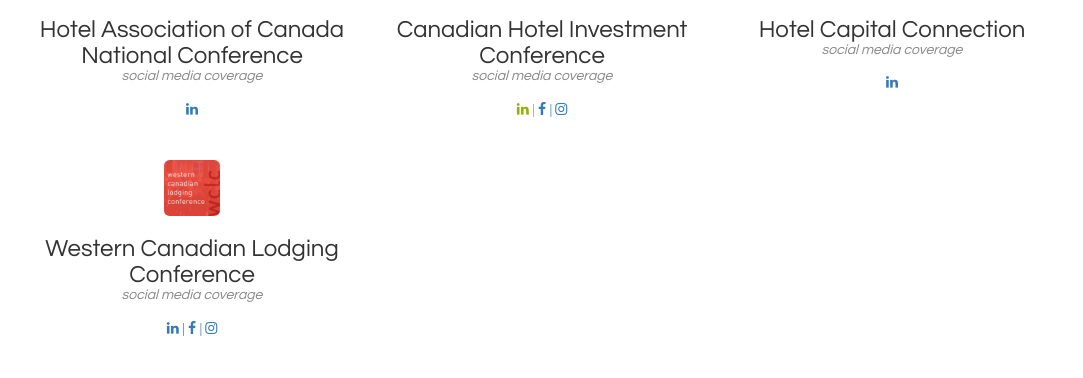
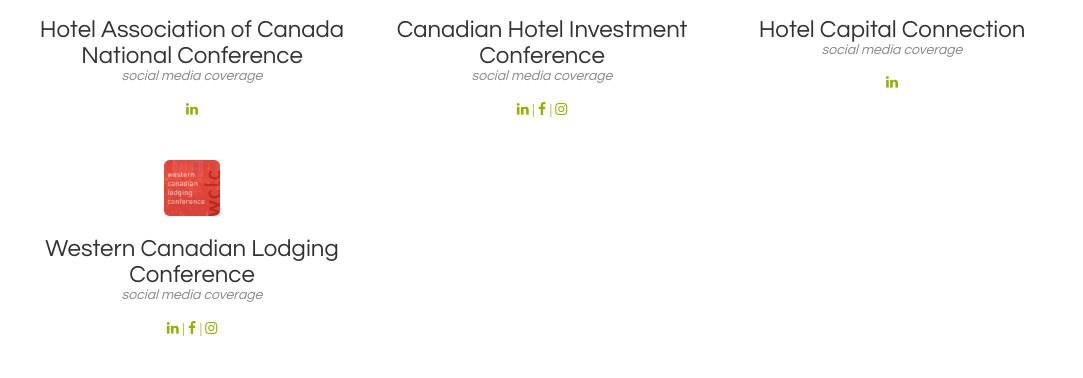
Before and after one commit to SimonDef/Maggie-Resume, a plain HTML site: page index.html in a window 1280 px wide. Shown: the part 4013-4391 px from the top of the page, without its empty margins (98-1181 px from the left). Drawn offline with nearby package versions, Linux system fonts and the light colour scheme.

Commit message:
Update index.html

```diff
--- a/index.html
+++ b/index.html
@@ -293,21 +293,21 @@
 					<img src="HACC.png">
 					<h3>Hotel Association of Canada National Conference</h3>
 					<p>social media coverage</p>
-					<a href="https://www.linkedin.com/feed/hashtag/hac2020/" class="fa fa-linkedin"></a>
+					<a href="https://www.linkedin.com/feed/hashtag/hac2020/" class="fa fa-linkedin" style="color:#95af04;"></a>
 				</div>
 				<div class="grid-2">
 					<img src="CHIC-logo-300x300.jpg">
 					<h3>Canadian Hotel Investment Conference</h3>
 					<p>social media coverage</p>
 					<a href="https://www.linkedin.com/feed/hashtag/chic2020/" class="fa fa-linkedin" style="color:#95af04;"> | </a>
-					<a href="https://www.facebook.com/CHIConf/" class="fa fa-facebook"> | </a>
-					<a href="https://www.instagram.com/chiconference/" class="fa fa-instagram"></a>
+					<a href="https://www.facebook.com/CHIConf/" class="fa fa-facebook" style="color:#95af04;"> | </a>
+					<a href="https://www.instagram.com/chiconference/" class="fa fa-instagram" style="color:#95af04;"></a>
 				</div>
 				<div class="grid-2">
 					<img src="HCC-logo-300x300.jpg">
 					<h3>Hotel Capital Connection</h3>
 					<p>social media coverage</p>
-					<a href="https://www.linkedin.com/feed/hashtag/hc22019/" class="fa fa-linkedin"></a>
+					<a href="https://www.linkedin.com/feed/hashtag/hc22019/" class="fa fa-linkedin" style="color:#95af04;"></a>
 				</div>
 			</div>
 			<div class="row" class="center">
@@ -315,9 +315,9 @@
 					<img src="WCLC-logo-300x300.jpg">
 					<h3>Western Canadian Lodging Conference</h3>
 					<p>social media coverage</p>
-					<a href="https://www.linkedin.com/feed/hashtag/wclc2019/" class="fa fa-linkedin"> | </a>
-					<a href="https://www.facebook.com/wclconference/" class="fa fa-facebook"> | </a>
-					<a href="https://www.instagram.com/wclconference/" class="fa fa-instagram"></a>
+					<a href="https://www.linkedin.com/feed/hashtag/wclc2019/" class="fa fa-linkedin" style="color:#95af04;"> | </a>
+					<a href="https://www.facebook.com/wclconference/" class="fa fa-facebook" style="color:#95af04;"> | </a>
+					<a href="https://www.instagram.com/wclconference/" class="fa fa-instagram" style="color:#95af04;"></a>
 				</div>
 			</div>
  			<hr>
```
